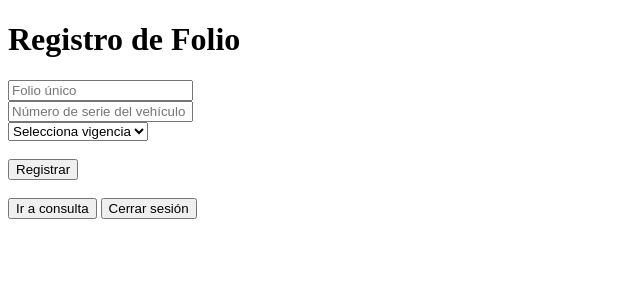
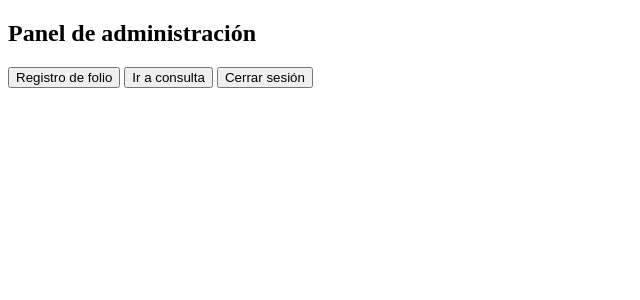
Before and after one commit to Gsr1989/registro-vehiculos, a Flask app: page /panel in a window 1280 px wide. Shown: the top 300 px of the page, without its empty margins (0-640 px from the left). Run offline with Flask 3, Linux system fonts and the light colour scheme; the visitor is signed in with stand-in values (Sample User, id 1).

Commit message:
Update panel.html

```diff
--- a/templates/panel.html
+++ b/templates/panel.html
@@ -1,31 +1,13 @@
 <!DOCTYPE html>
 <html lang="es">
 <head>
-    <meta charset="UTF-8">
-    <title>Panel de Administración</title>
+  <meta charset="UTF-8">
+  <title>Panel</title>
 </head>
 <body>
-    <h1>Registro de Folio</h1>
-    {% with messages = get_flashed_messages(with_categories=true) %}
-      {% for category, message in messages %}
-        <p style="color:{{ 'green' if category == 'success' else 'red' }}">{{ message }}</p>
-      {% endfor %}
-    {% endwith %}
-
-    <form action="/registrar_folio" method="POST">
-        <input type="text" name="folio" placeholder="Folio único" required><br>
-        <input type="text" name="serie" placeholder="Número de serie del vehículo" required><br>
-        <select name="vigencia" required>
-            <option value="">Selecciona vigencia</option>
-            <option value="30">30 días</option>
-            <option value="60">60 días</option>
-            <option value="90">90 días</option>
-        </select><br><br>
-        <button type="submit">Registrar</button>
-    </form>
-
-    <br>
-    <a href="/consulta"><button>Ir a consulta</button></a>
-    <a href="/logout"><button>Cerrar sesión</button></a>
+  <h2>Panel de administración</h2>
+  <a href="/registro_folio"><button>Registro de folio</button></a>
+  <a href="/consulta"><button>Ir a consulta</button></a>
+  <a href="/logout"><button>Cerrar sesión</button></a>
 </body>
 </html>
```
